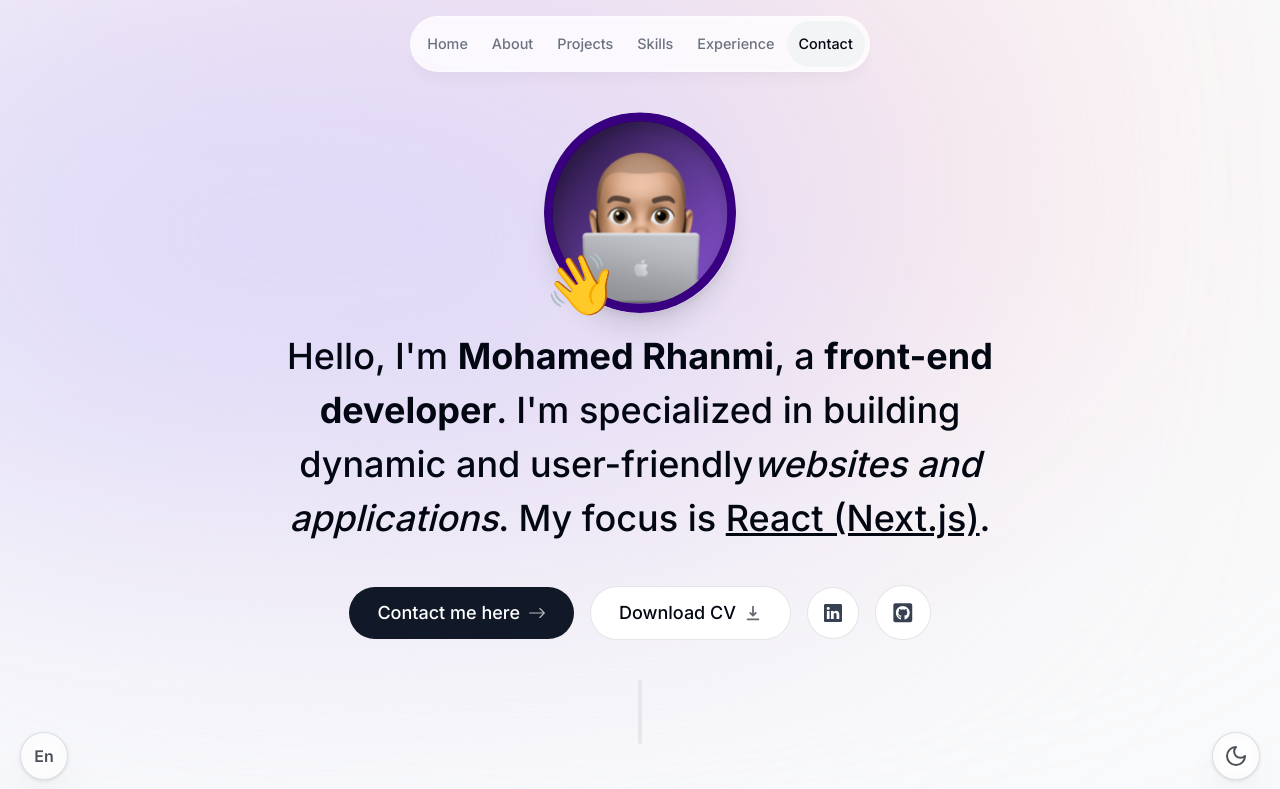
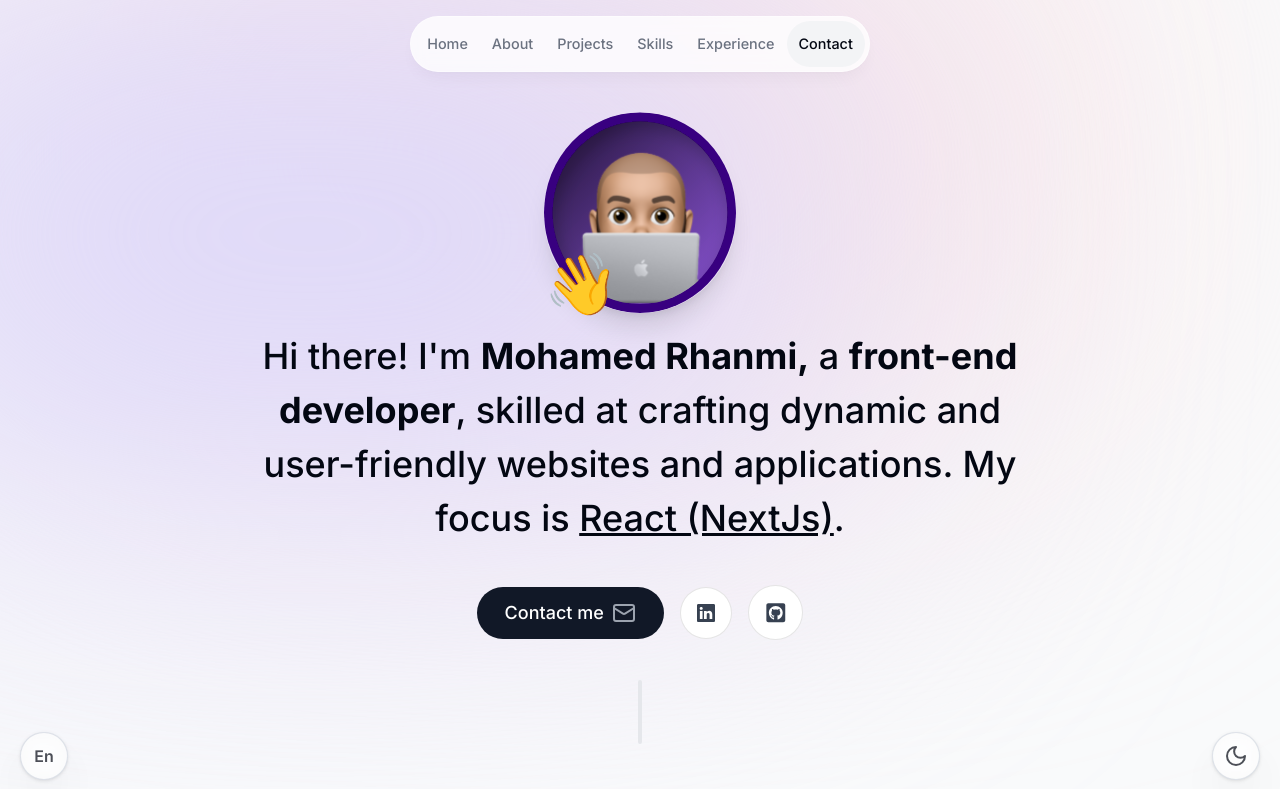
Before and after one commit to morhaaa/mohamedrhanmi.com, a Next.js app: page / in a window 1280 px wide. Shown: the top 789 px of the page. Built offline with nearby package versions, Linux system fonts and the light colour scheme.

Commit message:
Set languages intro component

```diff
--- a/src/components/intro.tsx
+++ b/src/components/intro.tsx
@@ -3,15 +3,17 @@ import Image from "next/image";
 import React from "react";
 import { motion } from "framer-motion";
 import Link from "next/link";
-import { BsArrowRight, BsLinkedin } from "react-icons/bs";
-import { HiDownload } from "react-icons/hi";
+import { BsLinkedin } from "react-icons/bs";
 import { FaGithubSquare } from "react-icons/fa";
 import { useSectionInView } from "@/lib/useInView";
 import { useActiveSectionContext } from "@/containers/active-section";
+import { useLanguage } from "@/containers/language-context";
+import { Mail } from "lucide-react";
 
 export default function Intro() {
   const { ref } = useSectionInView("Home", 0.5);
   const { setActiveSection, setTimeOfLastClick } = useActiveSectionContext();
+  const { languageStrings } = useLanguage();
 
   return (
     <section
@@ -60,11 +62,13 @@ export default function Intro() {
         initial={{ opacity: 0, y: 100 }}
         animate={{ opacity: 1, y: 0 }}
       >
-        Hello, I'm <span className="font-bold">Mohamed Rhanmi</span>, a{" "}
-        <span className="font-bold">front-end developer</span>. I'm specialized
-        in building dynamic and user-friendly
-        <span className="italic">websites and applications</span>. My focus is{" "}
-        <span className="underline">React (Next.js)</span>.
+        {languageStrings.intro.greetings}{" "}
+        <span className="font-bold">Mohamed Rhanmi,</span>{" "}
+        {languageStrings.intro.job}{" "}
+        <span className="font-bold">front-end developer</span>,{" "}
+        {languageStrings.intro.specialized}
+        <span className="italic"></span>. {languageStrings.intro.focus}{" "}
+        <span className="underline">React (NextJs)</span>.
       </motion.h1>
 
       <motion.div
@@ -83,18 +87,8 @@ export default function Intro() {
             setTimeOfLastClick(Date.now());
           }}
         >
-          Contact me here{" "}
-          <BsArrowRight className="opacity-70 group-hover:translate-x-1 transition" />
+          {languageStrings.intro.contact} <Mail color={"#9ca3af"} />
         </Link>
-
-        <a
-          className="group bg-white px-7 py-3 flex items-center gap-2 rounded-full outline-none focus:scale-110 hover:scale-110 active:scale-105 transition cursor-pointer borderBlack dark:bg-white/10"
-          href="/cv.pdf"
-          download
-        >
-          Download CV{" "}
-          <HiDownload className="opacity-60 group-hover:translate-y-1 transition" />
-        </a>
 
         <a
           className="bg-white p-4 text-gray-700 hover:text-gray-950 flex items-center gap-2 rounded-full focus:scale-[1.15] hover:scale-[1.15] active:scale-105 transition cursor-pointer borderBlack dark:bg-white/10 dark:text-white/60"
```
